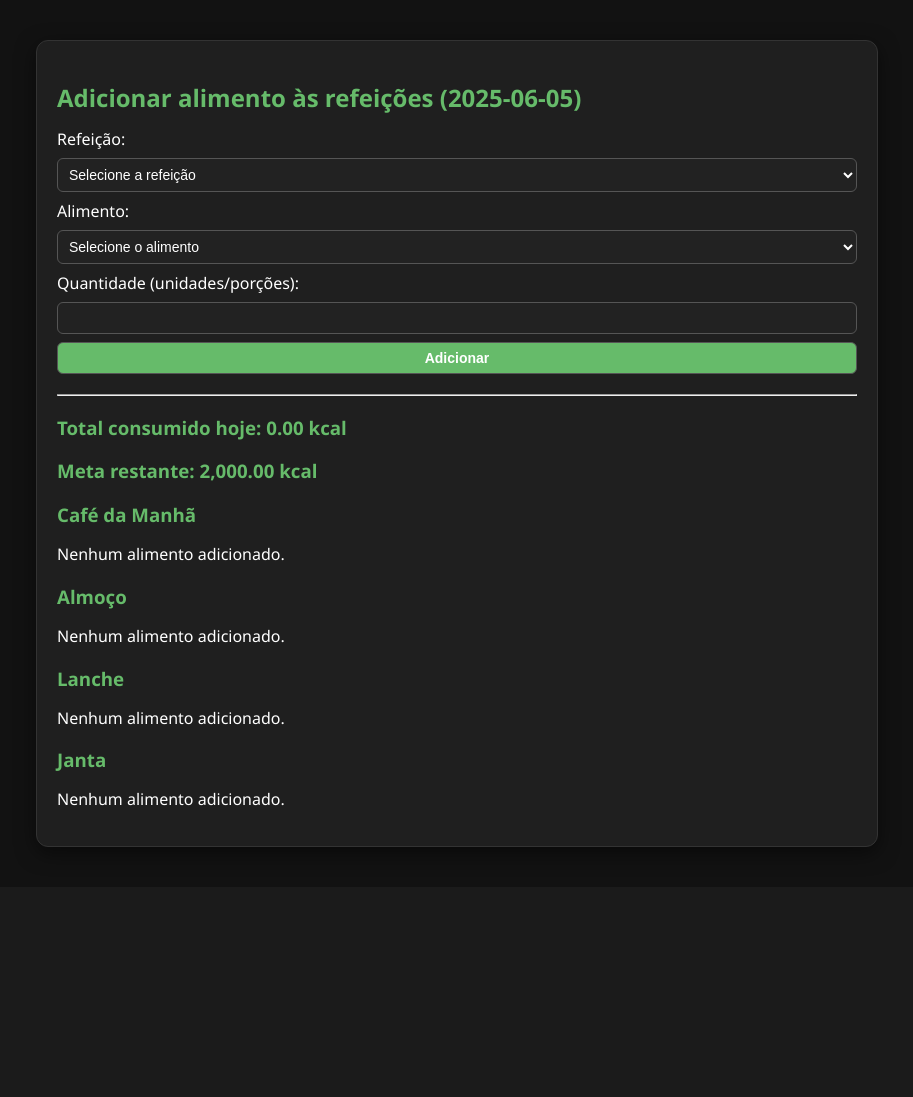
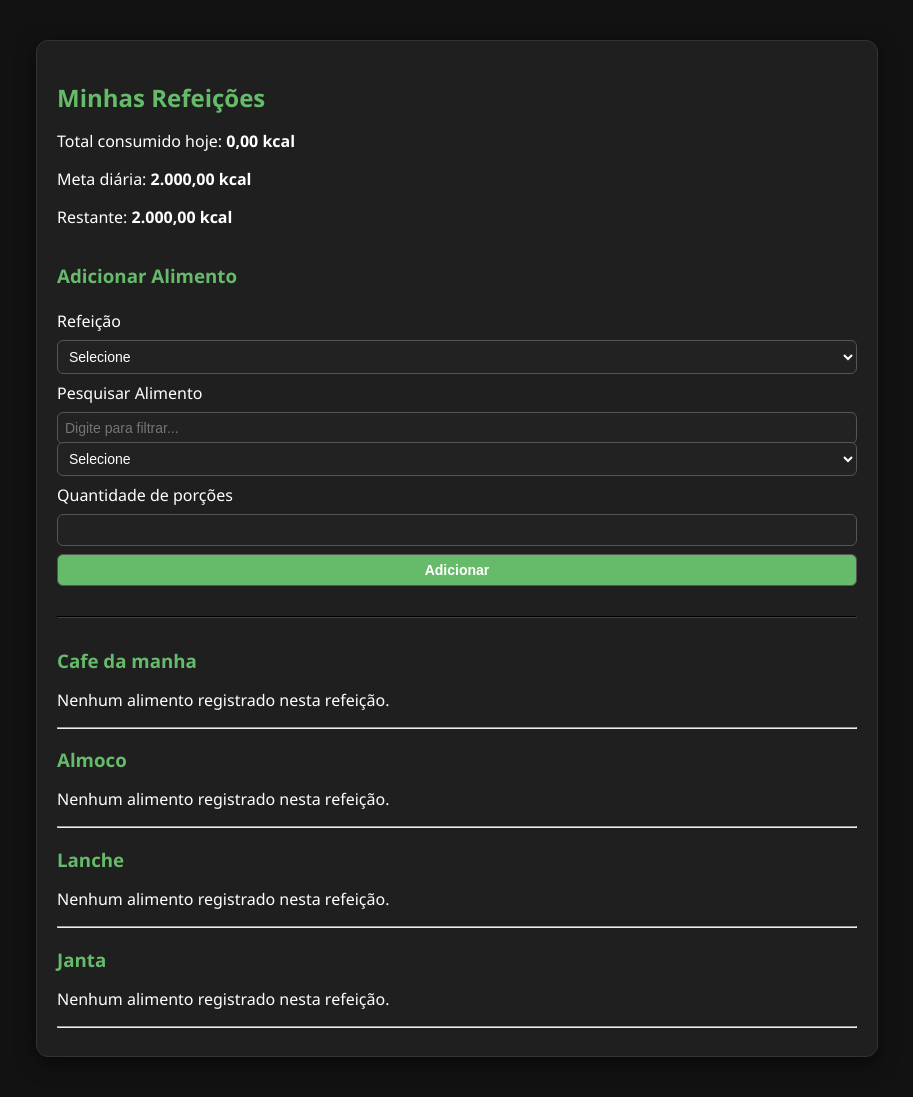
Before and after one commit to onelucas/Projeto-EasyKcal, a PHP site: page /editarRefeicao.php in a window 1280 px wide. Shown: the whole page, without its empty margins (183-1096 px from the left). Before the commit the page ends 857 px from the top, so only its background shows below. Run offline with PHP 8.4, Linux system fonts and the light colour scheme; a user stored in the database is signed in; data comes from the database, SQL or seed files in the repository; both versions use the stored data as it was after the commit.

Commit message:
Finalizado editarRefeicao/Dev consultarHistorico.

```diff
--- a/src/editarRefeicao.php
+++ b/src/editarRefeicao.php
@@ -3,254 +3,248 @@
 include('conexao.php');
 
 if (!isset($_SESSION['idusuario'])) {
-    die("Você precisa estar logado para acessar esta página.<p><a href=\"index.php\">Entrar</a></p>");
+    die("Você precisa estar logado.<p><a href=\"index.php\">Entrar</a></p>");
 }
 
-$idusuario = $_SESSION['idusuario'];
+$idUsuario = $_SESSION['idusuario'];
 $dataHoje = date('Y-m-d');
+$mensagem = '';
 
-// Pega a meta do usuário
-$sql_meta = $conn->prepare("SELECT meta FROM usuario WHERE idusuario = ?");
-$sql_meta->bind_param("i", $idusuario);
-$sql_meta->execute();
-$result_meta = $sql_meta->get_result();
-$meta_usuario = 0;
-if ($row = $result_meta->fetch_assoc()) {
-    $meta_usuario = floatval($row['meta']);
-}
+// EDIÇÃO DE ALIMENTO NA REFEIÇÃO
+if ($_SERVER['REQUEST_METHOD'] === 'POST' && isset($_POST['editar_idrefeicao'], $_POST['nova_quantidade'])) {
+    $idrefeicao = intval($_POST['editar_idrefeicao']);
+    $nova_quantidade = floatval($_POST['nova_quantidade']);
 
-// Função para calcular calorias totais do dia
-function totalCaloriasDia($conn, $idusuario, $data) {
-    $sql = $conn->prepare("SELECT SUM(kcal_total) AS total FROM refeicao WHERE usuario_idusuario = ? AND data_refeicao = ?");
-    $sql->bind_param("is", $idusuario, $data);
-    $sql->execute();
-    $res = $sql->get_result();
-    if ($row = $res->fetch_assoc()) {
-        return floatval($row['total']) ?: 0;
-    }
-    return 0;
-}
+    // Buscar id do alimento para calcular calorias
+    $stmt = $conn->prepare("SELECT idalimento FROM refeicao WHERE idrefeicao = ? AND usuario_idusuario = ?");
+    $stmt->bind_param("ii", $idrefeicao, $idUsuario);
+    $stmt->execute();
+    $result = $stmt->get_result();
 
-// Inserção de alimento na refeição
-$mensagem = '';
-if ($_SERVER['REQUEST_METHOD'] === 'POST' && isset($_POST['acao']) && $_POST['acao'] === 'adicionar') {
-    $tipo_refeicao = $_POST['tipo_refeicao'] ?? '';
-    $idalimento = $_POST['idalimento'] ?? '';
-    $quantidade = $_POST['quantidade'] ?? '';
+    if ($row = $result->fetch_assoc()) {
+        $idalimento = $row['idalimento'];
 
-    if (empty($tipo_refeicao) || empty($idalimento) || empty($quantidade) || !is_numeric($quantidade) || $quantidade <= 0) {
-        $mensagem = '<p class="mensagem erro">Preencha todos os campos corretamente.</p>';
-    } else {
-        // Pega calorias do alimento
-        $sql_alimento = $conn->prepare("SELECT qtd_kcal FROM alimentos WHERE idalimentos = ?");
-        $sql_alimento->bind_param("i", $idalimento);
-        $sql_alimento->execute();
-        $res_alimento = $sql_alimento->get_result();
+        $stmtKcal = $conn->prepare("SELECT qtd_kcal FROM alimentos WHERE idalimentos = ?");
+        $stmtKcal->bind_param("i", $idalimento);
+        $stmtKcal->execute();
+        $resultKcal = $stmtKcal->get_result();
 
-        if ($alimento = $res_alimento->fetch_assoc()) {
-            $kcal_por_unidade = floatval($alimento['qtd_kcal']);
-            $kcal_total = $kcal_por_unidade * floatval($quantidade);
+        if ($kcal = $resultKcal->fetch_assoc()) {
+            $novo_total = $nova_quantidade * $kcal['qtd_kcal'];
 
-            // Insere na tabela refeicao
-            $sql_insere = $conn->prepare("INSERT INTO refeicao (usuario_idusuario, data_refeicao, tipo_refeicao, idalimento, quantidade, kcal_total) VALUES (?, ?, ?, ?, ?, ?)");
-            $sql_insere->bind_param("issidd", $idusuario, $dataHoje, $tipo_refeicao, $idalimento, $quantidade, $kcal_total);
+            $stmtUpdate = $conn->prepare("UPDATE refeicao SET quantidade = ?, kcal_total = ? WHERE idrefeicao = ? AND usuario_idusuario = ?");
+            $stmtUpdate->bind_param("ddii", $nova_quantidade, $novo_total, $idrefeicao, $idUsuario);
+            $stmtUpdate->execute();
 
-            if ($sql_insere->execute()) {
-                $mensagem = '<p class="mensagem sucesso">Alimento adicionado com sucesso!</p>';
-            } else {
-                $mensagem = '<p class="mensagem erro">Erro ao adicionar alimento.</p>';
-            }
-        } else {
-            $mensagem = '<p class="mensagem erro">Alimento não encontrado.</p>';
+            $mensagem = "Alimento atualizado com sucesso!";
         }
     }
 }
 
-// Edição (update) de um alimento na refeição
-if ($_SERVER['REQUEST_METHOD'] === 'POST' && isset($_POST['acao']) && $_POST['acao'] === 'editar') {
-    $idrefeicao = $_POST['idrefeicao'] ?? '';
-    $nova_quantidade = $_POST['quantidade'] ?? '';
+// INSERÇÃO DE ALIMENTO
+if ($_SERVER['REQUEST_METHOD'] === 'POST' && isset($_POST['idalimento'], $_POST['quantidade'], $_POST['tipo_refeicao']) && !isset($_POST['editar_idrefeicao'])) {
+    $idalimento = $_POST['idalimento'];
+    $quantidade = floatval($_POST['quantidade']);
+    $tipo_refeicao = $_POST['tipo_refeicao'];
 
-    if (empty($idrefeicao) || empty($nova_quantidade) || !is_numeric($nova_quantidade) || $nova_quantidade <= 0) {
-        $mensagem = '<p class="mensagem erro">Quantidade inválida para edição.</p>';
-    } else {
-        // Pega o alimento para recalcular kcal
-        $sql_get = $conn->prepare("SELECT idalimento FROM refeicao WHERE idrefeicao = ? AND usuario_idusuario = ?");
-        $sql_get->bind_param("ii", $idrefeicao, $idusuario);
-        $sql_get->execute();
-        $res_get = $sql_get->get_result();
+    // Buscar as calorias por porção
+    $stmtKcal = $conn->prepare("SELECT qtd_kcal FROM alimentos WHERE idalimentos = ?");
+    $stmtKcal->bind_param("i", $idalimento);
+    $stmtKcal->execute();
+    $resultKcal = $stmtKcal->get_result();
 
-        if ($row = $res_get->fetch_assoc()) {
-            $idalimento = $row['idalimento'];
-            $sql_kcal = $conn->prepare("SELECT qtd_kcal FROM alimentos WHERE idalimentos = ?");
-            $sql_kcal->bind_param("i", $idalimento);
-            $sql_kcal->execute();
-            $res_kcal = $sql_kcal->get_result();
-            if ($al = $res_kcal->fetch_assoc()) {
-                $kcal_total = floatval($al['qtd_kcal']) * floatval($nova_quantidade);
+    if ($row = $resultKcal->fetch_assoc()) {
+        $kcal_total = $quantidade * $row['qtd_kcal'];
 
-                // Atualiza refeição
-                $sql_upd = $conn->prepare("UPDATE refeicao SET quantidade = ?, kcal_total = ? WHERE idrefeicao = ? AND usuario_idusuario = ?");
-                $sql_upd->bind_param("diii", $nova_quantidade, $kcal_total, $idrefeicao, $idusuario);
-                if ($sql_upd->execute()) {
-                    $mensagem = '<p class="mensagem sucesso">Quantidade atualizada com sucesso!</p>';
-                } else {
-                    $mensagem = '<p class="mensagem erro">Erro ao atualizar quantidade.</p>';
-                }
-            } else {
-                $mensagem = '<p class="mensagem erro">Alimento não encontrado para cálculo.</p>';
-            }
+        $stmtInsert = $conn->prepare("INSERT INTO refeicao (usuario_idusuario, data_refeicao, tipo_refeicao, idalimento, quantidade, kcal_total) VALUES (?, ?, ?, ?, ?, ?)");
+        $stmtInsert->bind_param("issiid", $idUsuario, $dataHoje, $tipo_refeicao, $idalimento, $quantidade, $kcal_total);
+
+        if ($stmtInsert->execute()) {
+            $mensagem = "Alimento adicionado com sucesso!";
         } else {
-            $mensagem = '<p class="mensagem erro">Refeição não encontrada para edição.</p>';
+            $mensagem = "Erro ao adicionar alimento.";
         }
     }
+    $stmtSoma = $conn->prepare("
+    SELECT SUM(kcal_total) AS total
+    FROM refeicao
+    WHERE usuario_idusuario = ? AND data_refeicao = ?
+");
+$stmtSoma->bind_param("is", $idUsuario, $dataHoje);
+$stmtSoma->execute();
+$resultSoma = $stmtSoma->get_result();
+$totalDia = $resultSoma->fetch_assoc()['total'] ?? 0;
+
+// Verifica se já existe registro
+$stmtCheck = $conn->prepare("SELECT id FROM calorias_diarias WHERE usuario_idusuario = ? AND data_registro = ?");
+$stmtCheck->bind_param("is", $idUsuario, $dataHoje);
+$stmtCheck->execute();
+$resultCheck = $stmtCheck->get_result();
+
+if ($resultCheck->num_rows > 0) {
+    // Atualiza se já existir
+    $stmtUpdate = $conn->prepare("UPDATE calorias_diarias SET total_kcal = ? WHERE usuario_idusuario = ? AND data_registro = ?");
+    $stmtUpdate->bind_param("dis", $totalDia, $idUsuario, $dataHoje);
+    $stmtUpdate->execute();
+} else {
+    // Insere se não existir
+    $stmtInsertKcal = $conn->prepare("INSERT INTO calorias_diarias (usuario_idusuario, data_registro, total_kcal) VALUES (?, ?, ?)");
+    $stmtInsertKcal->bind_param("isd", $idUsuario, $dataHoje, $totalDia);
+    $stmtInsertKcal->execute();
 }
 
-// Exclusão de um alimento na refeição
-if ($_SERVER['REQUEST_METHOD'] === 'POST' && isset($_POST['acao']) && $_POST['acao'] === 'excluir') {
-    $idrefeicao = $_POST['idrefeicao'] ?? '';
+}
 
-    if (!empty($idrefeicao)) {
-        $sql_del = $conn->prepare("DELETE FROM refeicao WHERE idrefeicao = ? AND usuario_idusuario = ?");
-        $sql_del->bind_param("ii", $idrefeicao, $idusuario);
-        if ($sql_del->execute()) {
-            $mensagem = '<p class="mensagem sucesso">Alimento excluído com sucesso!</p>';
-        } else {
-            $mensagem = '<p class="mensagem erro">Erro ao excluir alimento.</p>';
-        }
+// EXCLUSÃO DE ALIMENTO
+if (isset($_GET['excluir'])) {
+    $idrefeicao = intval($_GET['excluir']);
+    $stmtDel = $conn->prepare("DELETE FROM refeicao WHERE idrefeicao = ? AND usuario_idusuario = ?");
+    $stmtDel->bind_param("ii", $idrefeicao, $idUsuario);
+    $stmtDel->execute();
+    header("Location: editarRefeicao.php");
+    exit;
+}
+
+// DADOS PARA EXIBIÇÃO
+$stmtMeta = $conn->prepare("SELECT meta FROM usuario WHERE idusuario = ?");
+$stmtMeta->bind_param("i", $idUsuario);
+$stmtMeta->execute();
+$resultMeta = $stmtMeta->get_result();
+$metaUsuario = ($row = $resultMeta->fetch_assoc()) ? $row['meta'] : 0;
+
+$stmtAlimentos = $conn->prepare("SELECT idalimentos, nome_alimento, qtd_kcal FROM alimentos ORDER BY nome_alimento");
+$stmtAlimentos->execute();
+$alimentos = $stmtAlimentos->get_result()->fetch_all(MYSQLI_ASSOC);
+
+// Obter refeições por tipo
+$tipos_refeicao = ['cafe_da_manha', 'almoco', 'lanche', 'janta'];
+$refeicoes = [];
+
+foreach ($tipos_refeicao as $tipo) {
+    $stmtRefeicao = $conn->prepare("
+        SELECT r.idrefeicao, a.nome_alimento, r.quantidade, a.qtd_kcal, r.kcal_total
+        FROM refeicao r
+        JOIN alimentos a ON r.idalimento = a.idalimentos
+        WHERE r.usuario_idusuario = ? AND r.data_refeicao = ? AND r.tipo_refeicao = ?
+        ORDER BY r.idrefeicao DESC
+    ");
+    $stmtRefeicao->bind_param("iss", $idUsuario, $dataHoje, $tipo);
+    $stmtRefeicao->execute();
+    $refeicoes[$tipo] = $stmtRefeicao->get_result()->fetch_all(MYSQLI_ASSOC);
+}
+
+// Cálculo de total de calorias consumidas
+$calorias_consumidas = 0;
+foreach ($refeicoes as $lista) {
+    foreach ($lista as $refeicao) {
+        $calorias_consumidas += $refeicao['kcal_total'];
     }
 }
-
-// Busca alimentos para o select do formulário
-$sql_alimentos = $conn->query("SELECT idalimentos, nome_alimento FROM alimentos ORDER BY nome_alimento");
-
-// Busca as refeições do dia, agrupadas por tipo
-$sql_refeicoes = $conn->prepare("SELECT r.*, a.nome_alimento FROM refeicao r INNER JOIN alimentos a ON r.idalimento = a.idalimentos WHERE r.usuario_idusuario = ? AND r.data_refeicao = ? ORDER BY r.tipo_refeicao, a.nome_alimento");
-$sql_refeicoes->bind_param("is", $idusuario, $dataHoje);
-$sql_refeicoes->execute();
-$res_refeicoes = $sql_refeicoes->get_result();
-
-$refeicoes_por_tipo = [
-    'cafe_da_manha' => [],
-    'almoco' => [],
-    'lanche' => [],
-    'janta' => []
-];
-
-while ($row = $res_refeicoes->fetch_assoc()) {
-    $refeicoes_por_tipo[$row['tipo_refeicao']][] = $row;
-}
-
-$total_consumido = totalCaloriasDia($conn, $idusuario, $dataHoje);
-$meta_restante = $meta_usuario - $total_consumido;
-if ($meta_restante < 0) $meta_restante = 0;
-
+$meta_restante = $metaUsuario - $calorias_consumidas;
 ?>
 
 <!DOCTYPE html>
 <html lang="pt-br">
 <head>
-    <meta charset="UTF-8" />
-    <title>Editar Refeição - EasyKcal</title>
-    <link rel="stylesheet" href="style-refeicao.css" />
+    <meta charset="UTF-8">
+    <title>Gerenciar Refeições - EasyKcal</title>
+    <link rel="stylesheet" href="style-refeicao.css">
 </head>
 <body>
 <div class="container-refeicao">
+    <h2>Minhas Refeições</h2>
 
-    <h2>Adicionar alimento às refeições (<?php echo $dataHoje; ?>)</h2>
+    <?php if (!empty($mensagem)): ?>
+        <div class="mensagem sucesso"><?= htmlspecialchars($mensagem) ?></div>
+    <?php endif; ?>
 
-    <?php echo $mensagem ?? ''; ?>
+    <div class="status-kcal">
+        <p>Total consumido hoje: <strong><?= number_format($calorias_consumidas, 2, ',', '.') ?> kcal</strong></p>
+        <p>Meta diária: <strong><?= number_format($metaUsuario, 2, ',', '.') ?> kcal</strong></p>
+        <p>Restante: <strong><?= number_format($meta_restante, 2, ',', '.') ?> kcal</strong></p>
+    </div>
 
-    <!-- Formulário para adicionar alimento -->
     <form method="POST">
-        <input type="hidden" name="acao" value="adicionar" />
-
-        <label for="tipo_refeicao">Refeição:</label>
-        <select name="tipo_refeicao" id="tipo_refeicao" required>
-            <option value="">Selecione a refeição</option>
-            <option value="cafe_da_manha">Café da Manhã</option>
+        <h3>Adicionar Alimento</h3>
+        <label for="tipo_refeicao">Refeição</label>
+        <select name="tipo_refeicao" required>
+            <option value="">Selecione</option>
+            <option value="cafe_da_manha">Café da manhã</option>
             <option value="almoco">Almoço</option>
             <option value="lanche">Lanche</option>
             <option value="janta">Janta</option>
         </select>
 
-        <label for="idalimento">Alimento:</label>
-        <select name="idalimento" id="idalimento" required>
-            <option value="">Selecione o alimento</option>
-            <?php while($alimento = $sql_alimentos->fetch_assoc()): ?>
-                <option value="<?php echo $alimento['idalimentos']; ?>">
-                    <?php echo htmlspecialchars($alimento['nome_alimento']); ?>
+        <label for="filtro-alimento">Pesquisar Alimento</label>
+        <input type="text" id="filtro-alimento" placeholder="Digite para filtrar...">
+
+        <select name="idalimento" id="select-alimento" required>
+            <option value="">Selecione</option>
+            <?php foreach ($alimentos as $alimento): ?>
+                <option value="<?= $alimento['idalimentos'] ?>">
+                    <?= htmlspecialchars($alimento['nome_alimento']) ?> (<?= $alimento['qtd_kcal'] ?> kcal/porção)
                 </option>
-            <?php endwhile; ?>
+            <?php endforeach; ?>
         </select>
 
-        <label for="quantidade">Quantidade (unidades/porções):</label>
-        <input type="number" name="quantidade" id="quantidade" step="0.01" min="0.01" required />
+        <label for="quantidade">Quantidade de porções</label>
+        <input type="number" step="1" name="quantidade" required>
 
         <button type="submit">Adicionar</button>
     </form>
 
-    <hr/>
+    <hr style="margin: 30px 0; border-color: #444;">
 
-    <h3>Total consumido hoje: <?php echo number_format($total_consumido, 2); ?> kcal</h3>
-    <h3>Meta restante: <?php echo number_format($meta_restante, 2); ?> kcal</h3>
-
-    <!-- Listagem por refeições -->
-    <?php foreach ($refeicoes_por_tipo as $tipo => $itens): ?>
-        <section>
-            <h3>
-                <?php
-                switch($tipo) {
-                    case 'cafe_da_manha': echo "Café da Manhã"; break;
-                    case 'almoco': echo "Almoço"; break;
-                    case 'lanche': echo "Lanche"; break;
-                    case 'janta': echo "Janta"; break;
-                }
-                ?>
-            </h3>
-            <?php if (count($itens) === 0): ?>
-                <p>Nenhum alimento adicionado.</p>
-            <?php else: ?>
+    <?php foreach ($refeicoes as $tipo => $dados): ?>
+        <h3><?= ucfirst(str_replace('_', ' ', $tipo)) ?></h3>
+        <?php if (count($dados) > 0): ?>
+            <div class="table-wrapper">
                 <table>
                     <thead>
                         <tr>
                             <th>Alimento</th>
-                            <th>Quantidade</th>
-                            <th>Calorias</th>
+                            <th>Qtd (porções)</th>
+                            <th>Calorias por porção</th>
+                            <th>Total kcal</th>
                             <th>Ações</th>
                         </tr>
                     </thead>
                     <tbody>
-                        <?php foreach($itens as $item): ?>
+                        <?php foreach ($dados as $linha): ?>
                             <tr>
-                                <td><?php echo htmlspecialchars($item['nome_alimento']); ?></td>
-                                <td><?php echo number_format($item['quantidade'], 2); ?></td>
-                                <td><?php echo number_format($item['kcal_total'], 2); ?></td>
+                                <td><?= htmlspecialchars($linha['nome_alimento']) ?></td>
+                                <td><?= number_format($linha['quantidade'], 0, ',', '.') ?></td>
+                                <td><?= number_format($linha['qtd_kcal'], 2, ',', '.') ?> kcal</td>
+                                <td><?= number_format($linha['kcal_total'], 2, ',', '.') ?></td>
                                 <td>
-                                    <!-- Form para editar -->
-                                    <form class="edit-form" method="POST" style="display:inline-block;">
-                                        <input type="hidden" name="acao" value="editar" />
-                                        <input type="hidden" name="idrefeicao" value="<?php echo $item['idrefeicao']; ?>" />
-                                        <input type="number" name="quantidade" value="<?php echo $item['quantidade']; ?>" step="0.01" min="0.01" required />
-                                        <button type="submit" title="Atualizar quantidade">Salvar</button>
+                                    <form class="edit-form" method="post" style="display:inline;" action="editarRefeicao.php">
+                                        <input type="hidden" name="editar_idrefeicao" value="<?= $linha['idrefeicao'] ?>">
+                                        <input type="number" name="nova_quantidade" step="1" value="<?= (int)$linha['quantidade'] ?>" required>
+                                        <button type="submit">Salvar</button>
                                     </form>
-
-                                    <!-- Form para excluir -->
-                                    <form method="POST" style="display:inline-block;" onsubmit="return confirm('Deseja realmente excluir este alimento?');">
-                                        <input type="hidden" name="acao" value="excluir" />
-                                        <input type="hidden" name="idrefeicao" value="<?php echo $item['idrefeicao']; ?>" />
-                                        <button class="btn-excluir" type="submit" title="Excluir alimento">Excluir</button>
-                                    </form>
+                                    <a class="btn-excluir" href="?excluir=<?= $linha['idrefeicao'] ?>" onclick="return confirm('Deseja excluir este item?')">Excluir</a>
                                 </td>
                             </tr>
                         <?php endforeach; ?>
                     </tbody>
                 </table>
-            <?php endif; ?>
-        </section>
+            </div>
+        <?php else: ?>
+            <p>Nenhum alimento registrado nesta refeição.</p>
+        <?php endif; ?>
+        <hr>
     <?php endforeach; ?>
+</div>
 
-</div>
+<script>
+document.getElementById("filtro-alimento").addEventListener("input", function () {
+    let filtro = this.value.toLowerCase();
+    let opcoes = document.querySelectorAll("#select-alimento option");
+    opcoes.forEach(opt => {
+        opt.style.display = (opt.text.toLowerCase().includes(filtro) || opt.value === "") ? "" : "none";
+    });
+});
+</script>
 
 </body>
 </html>
--- a/src/style-refeicao.css
+++ b/src/style-refeicao.css
@@ -1,5 +1,3 @@
-/* style-refeicao.css */
-
 /* Estilização geral da tela de refeições */
 
 body {
@@ -30,14 +28,8 @@
     font-weight: bold;
     text-align: center;
 }
-
-.mensagem.sucesso {
-    color: #4caf50;
-}
-
-.mensagem.erro {
-    color: #f44336;
-}
+.mensagem.sucesso { color: #4caf50; }
+.mensagem.erro { color: #f44336; }
 
 form {
     display: flex;
@@ -45,7 +37,6 @@
     gap: 8px;
     margin-bottom: 20px;
 }
-
 form input,
 form select,
 form button {
@@ -56,13 +47,11 @@
     color: white;
     font-size: 14px;
 }
-
 form button {
     background: #66bb6a;
     font-weight: bold;
     cursor: pointer;
 }
-
 form button:hover {
     background: #4caf50;
 }
@@ -79,22 +68,14 @@
     border-collapse: collapse;
     font-size: 14px;
 }
-
 thead th {
     background: #1f1f1f;
     padding: 10px;
     border-bottom: 2px solid #66bb6a;
     text-align: left;
 }
-
-tbody tr:nth-child(even) {
-    background: #2a2a2a;
-}
-
-tbody tr:hover {
-    background: #388e3c;
-}
-
+tbody tr:nth-child(even) { background: #2a2a2a; }
+tbody tr:hover { background: #388e3c; }
 td {
     padding: 8px 10px;
     border-bottom: 1px solid #444;
@@ -106,7 +87,6 @@
     align-items: center;
     margin: 0;
 }
-
 .edit-form input[type="number"] {
     width: 80px;
     background: #222;
@@ -115,7 +95,6 @@
     border-radius: 5px;
     padding: 5px;
 }
-
 .edit-form button {
     padding: 5px 8px;
     background: #66bb6a;
@@ -125,7 +104,6 @@
     font-size: 13px;
     cursor: pointer;
 }
-
 .edit-form button:hover {
     background: #4caf50;
 }
@@ -140,75 +118,30 @@
     border-radius: 5px;
     cursor: pointer;
 }
-
 .btn-excluir:hover {
     background: #d32f2f;
 }
 
-/* Estilos para botões das refeições e modal */
-
-.btn-gerenciar-refeicao {
-    margin: 8px 4px 16px 0;
-    padding: 8px 12px;
-    background-color: #66bb6a;
-    color: white;
-    border: none;
+.resumo-calorias {
+    margin-top: 20px;
+    background: #222;
+    border: 1px solid #444;
+    padding: 12px;
     border-radius: 8px;
-    cursor: pointer;
-    font-weight: 600;
-    transition: background-color 0.3s ease;
+    color: #ccc;
 }
 
-.btn-gerenciar-refeicao:hover {
-    background-color: #4caf50;
+.resumo-calorias p {
+    margin: 6px 0;
+    font-size: 14px;
 }
 
-/* Modal */
-
-.modal {
-    display: none; /* Hidden by default */
-    position: fixed;
-    z-index: 999;
-    left: 0;
-    top: 0;
-    width: 100%;
-    height: 100%;
-    overflow: auto;
-    background-color: rgba(18, 18, 18, 0.95);
-    backdrop-filter: blur(4px);
-    padding: 60px 20px;
+#filtro-alimento {
+    padding: 7px;
+    border-radius: 6px;
+    border: 1px solid #555;
+    background: #222;
+    color: white;
+    font-size: 14px;
+    margin-bottom: -10px;
 }
-
-.modal-content {
-    background-color: #1f1f1f;
-    margin: auto;
-    padding: 20px;
-    border-radius: 12px;
-    max-width: 700px;
-    box-shadow: 0 6px 20px rgba(0, 0, 0, 0.7);
-    position: relative;
-}
-
-.modal-header {
-    display: flex;
-    justify-content: space-between;
-    align-items: center;
-}
-
-.modal-header h3 {
-    color: #66bb6a;
-    margin: 0;
-}
-
-.close-modal {
-    color: #ccc;
-    font-size: 24px;
-    font-weight: bold;
-    cursor: pointer;
-    border: none;
-    background: transparent;
-}
-
-.close-modal:hover {
-    color: #f44336;
-}
```
Also changed, not shown: src/consultarHistorico.php (added, +67 -0 lines), src/dbeasykcal.sql (+21 -5 lines).
